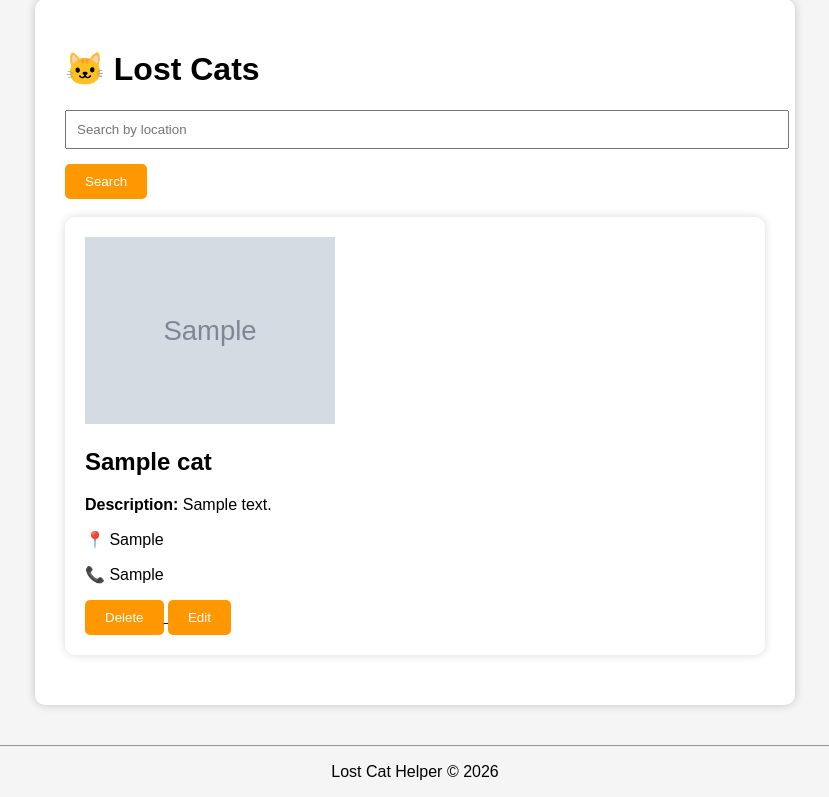
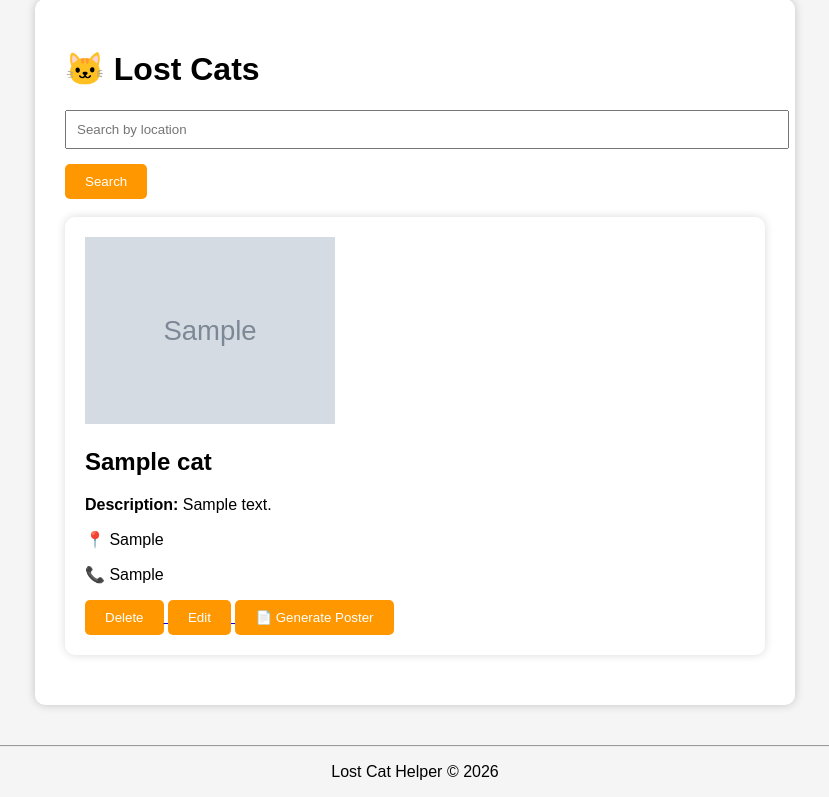
Before and after one commit to reneeliang6-lab/LostCatHelper, a Flask app: page /cats in a window 1280 px wide. Shown: the part 100-897 px from the top of the page, without its empty margins (225-1054 px from the left). Run offline with Flask 3, Linux system fonts and the light colour scheme; tables that the repository leaves empty hold one stand-in row (values such as "Sample post"); grey boxes marked "Sample" are stand-in pictures.

Commit message:
update cats.html so that it can show poster information

```diff
--- a/templates/cats.html
+++ b/templates/cats.html
@@ -56,6 +56,10 @@
                     <button>Edit</button>
                 </a>
 
+                <a href="/poster/{{ cat[0] }}">
+                    <button>📄 Generate Poster</button>
+                </a>
+
             </div>
 
         {% endfor %}
```
